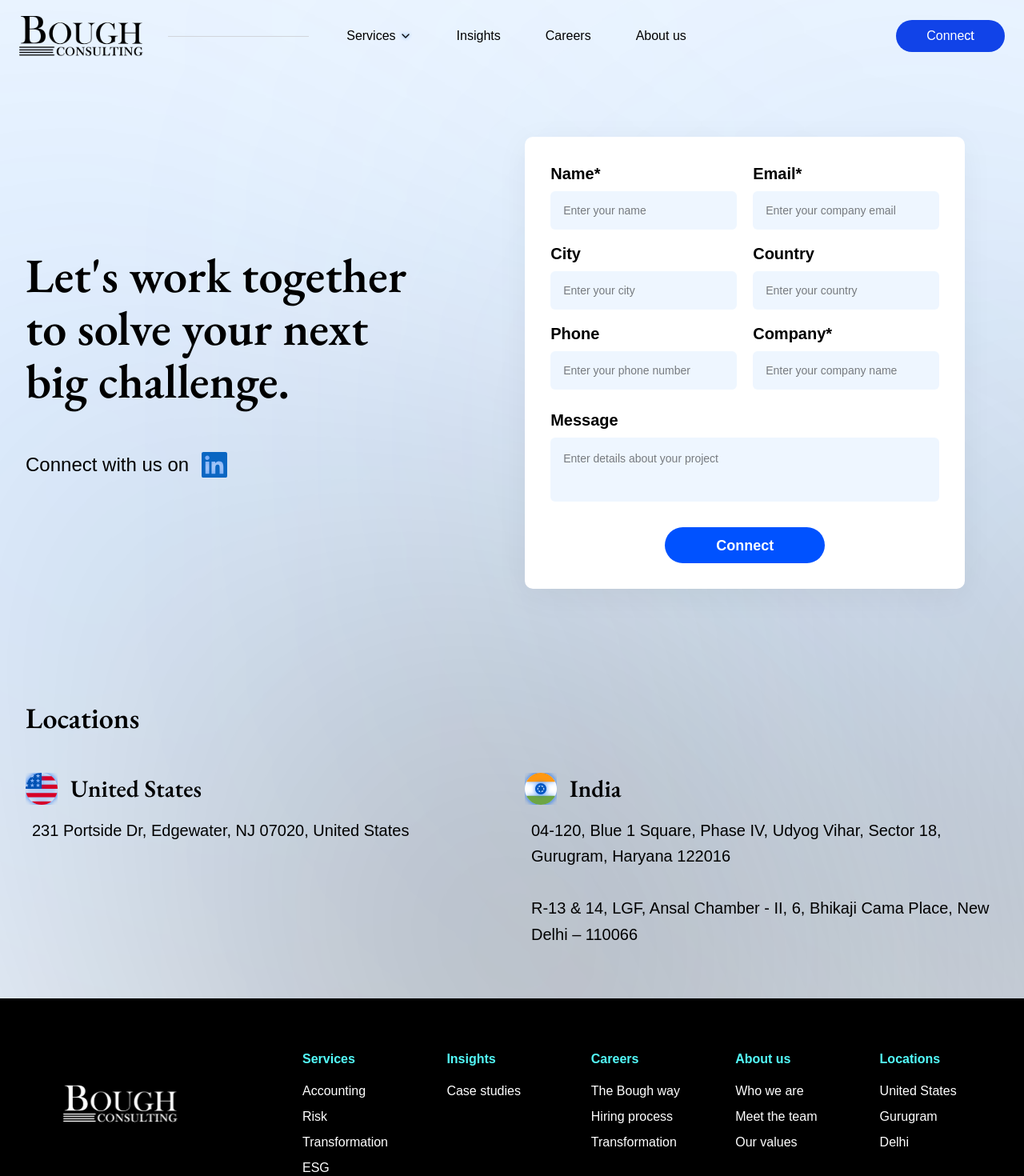
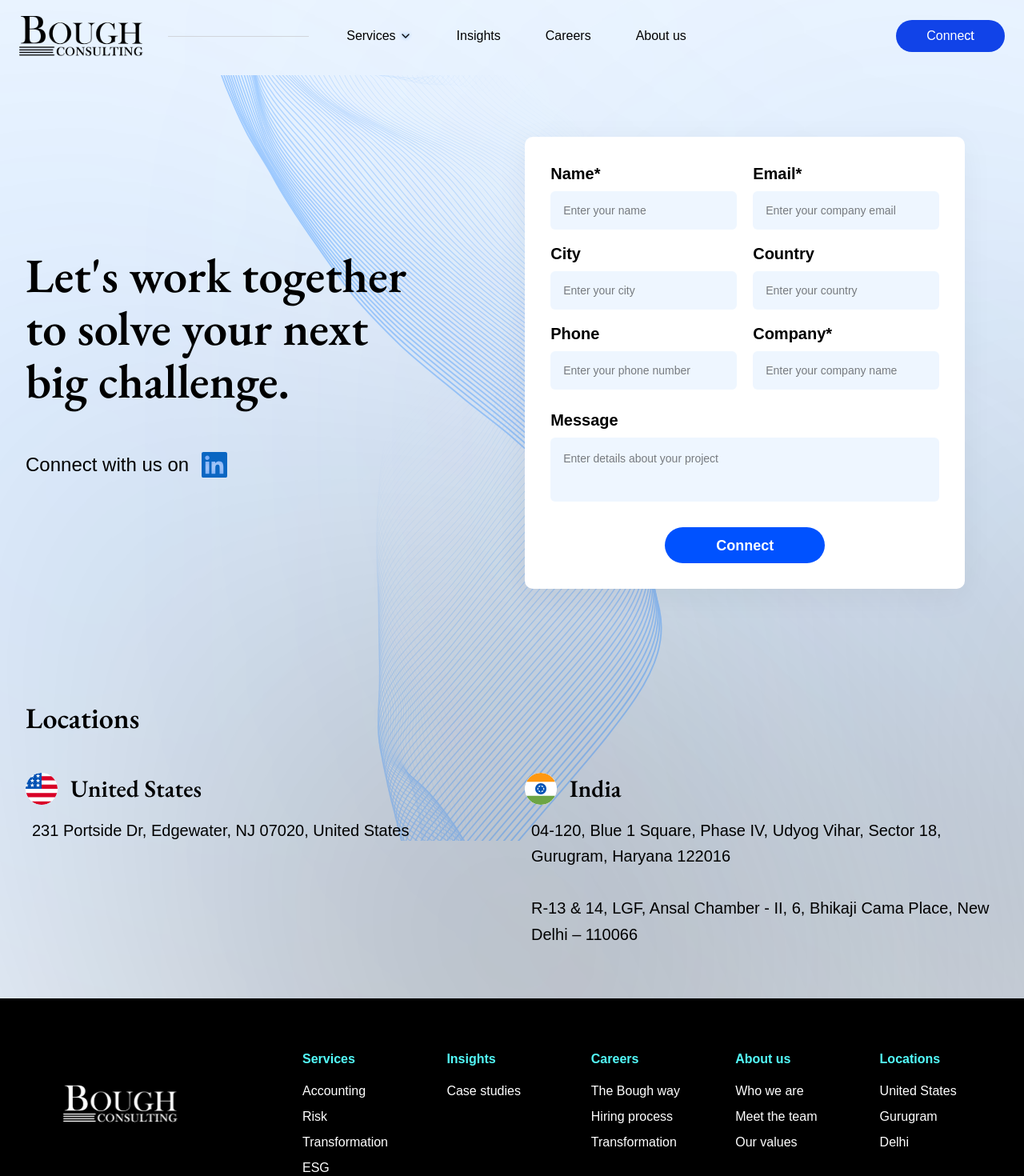
Before and after one commit to Astron-1/bough, a Next.js app: page /connect in a window 1280 px wide. Shown: the top 1470 px of the page at 80% size. Built offline with nearby package versions, Linux system fonts and the light colour scheme.

Commit message:
fixed connect page added vector in about us and connect page

```diff
--- a/src/components/Services.tsx
+++ b/src/components/Services.tsx
@@ -20,14 +20,12 @@
   const sectionRef = useRef<HTMLDivElement>(null);
   const cardRefs = useRef<(HTMLDivElement | null)[]>([]);
   const [animate, setAnimate] = useState<boolean>(false);
-  const [isInView, setIsInView] = useState<boolean>(false);
 
   useEffect(() => {
     // Check if section is in viewport
     const observer = new IntersectionObserver(
       (entries) => {
         if (entries[0].isIntersecting) {
-          setIsInView(true);
           // Start animation when component is in view
           setTimeout(() => {
             setAnimate(true);
@@ -49,7 +47,7 @@
   }, []);
 
   return (
-    <div className="relative w-full py-16" style={{ minHeight: "1200px" }}>
+    <div className="relative w-full py-16" style={{ minHeight: "1600px" }}>
       {/* Service Cards Container with embedded SVG path */}
       <div ref={sectionRef} className="relative flex flex-col gap-20 w-full">
         {/* SVG Path connecting the service cards */}
@@ -58,7 +56,7 @@
           animate={animate}
           pathColor="#0066FF"
           strokeWidth={3}
-          showBall={isInView}
+          showBall={true}
         />
 
         {services.map((service, i) => {
--- a/src/components/about/HeroSection.tsx
+++ b/src/components/about/HeroSection.tsx
@@ -1,5 +1,7 @@
 import React from "react";
+import Image from "next/image";
 import Text, { Font } from "@app/components/Text";
+import { figmaSectionContainer } from "@app/utils/figmaUtils";
 
 interface HeroSectionProps {
   title: string;
@@ -8,11 +10,23 @@
 
 export default function HeroSection({ title, subtitle }: HeroSectionProps) {
   return (
-    <div className="max-w-7xl mx-auto px-4 sm:px-6 lg:px-8 pt-16 pb-12 relative z-10">
+    <div className="relative overflow-visible w-full pt-20 pb-36">
+      {/* Background vector image */}
+      <div className="absolute inset-0 w-full h-[90%] top-0 z-0">
+        <Image
+          src="/about-us/herosection.svg"
+          alt="Hero background"
+          fill
+          priority
+          className="object-cover object-center opacity-30"
+        />
+      </div>
+
+      <div className="max-w-7xl mx-auto px-4 sm:px-6 lg:px-8 relative z-10 py-12" style={figmaSectionContainer()}>
         <div className="text-center max-w-3xl mx-auto">
           <Text
             type={Font.GARAMOND}
-          className="text-4xl md:text-5xl lg:text-6xl font-semibold text-black mb-6"
+            className="text-4xl md:text-5xl lg:text-6xl font-semibold text-black mb-8"
           >
             {title}
           </Text>
@@ -24,5 +38,6 @@
           </Text>
         </div>
       </div>
+    </div>
   );
 }
--- a/src/pages/connect/index.tsx
+++ b/src/pages/connect/index.tsx
@@ -2,6 +2,7 @@
 import Header from "@app/components/Header";
 import Text, { Font } from "@app/components/Text";
 import Link from "next/link";
+import Image from "next/image";
 
 type FormData = {
   name: string;
@@ -54,6 +55,11 @@
       0% { transform: scale(1); opacity: 0.7; }
       50% { transform: scale(1.1); opacity: 0.3; }
       100% { transform: scale(1.2); opacity: 0; }
+    }
+
+    /* Remove filter from flag SVGs */
+    .flag-icon svg path {
+      filter: none !important;
     }
   `;
 
@@ -182,6 +188,27 @@
         <div className="w-[496px] h-[594px] left-[-197px] top-[192px] absolute bg-[rgba(0,116,255,0.30)] shadow-[624px_624px_624px] rounded-full blur-[312px] opacity-70 md:opacity-100"></div>
         <div className="w-[493px] h-[590px] right-[-100px] top-[157px] absolute bg-[rgba(0,116,255,0.30)] shadow-[624px_624px_624px] rounded-full blur-[312px] opacity-70 md:opacity-100"></div>
 
+        {/* Wave SVG Background */}
+        <div className="absolute inset-0 w-full h-full z-0 overflow-hidden">
+          <div style={{
+            transform: 'rotate(90deg)',
+            transformOrigin: 'center',
+            position: 'absolute',
+            left: "-10%",
+            top: 0,
+            width: '100%',
+            height: '55%'
+          }}>
+            <Image
+              src="/about-us/herosection.svg"
+              alt="Wave background"
+              fill
+              priority
+              className="object-cover object-center opacity-30"
+            />
+          </div>
+        </div>
+
         {/* Hero Section - 100vh height */}
         <div className="min-h-[calc(100vh-80px)] max-w-7xl mx-auto px-4 sm:px-6 lg:px-8 relative z-10 flex items-center py-12 md:py-0">
           <div className="w-full flex flex-col lg:flex-row items-center gap-8 lg:gap-16">
@@ -204,14 +231,21 @@
                   className="inline-block"
                 >
                   <svg
+                    xmlns="http://www.w3.org/2000/svg"
                     className="text-[#0A66C2] w-7 h-7 md:w-8 md:h-8"
                     width="32"
                     height="32"
                     viewBox="0 0 32 32"
-                    fill="currentColor"
-                    xmlns="http://www.w3.org/2000/svg"
+                    fill="none"
                   >
-                    <path d="M27.2655 27.2659H22.5241V19.8405C22.5241 18.0699 22.4925 15.7905 20.0581 15.7905C17.5886 15.7905 17.2108 17.7198 17.2108 19.7116V27.2654H12.4695V11.9959H17.0211V14.0826H17.0849C17.5404 13.3038 18.1987 12.6631 18.9895 12.2287C19.7804 11.7944 20.6742 11.5826 21.5759 11.616C26.3815 11.616 27.2675 14.777 27.2675 18.8893L27.2655 27.2659ZM7.1195 9.90877C5.59988 9.90902 4.36775 8.67727 4.3675 7.15764C4.36725 5.63802 5.59888 4.40589 7.1185 4.40564C8.63812 4.40527 9.87025 5.63702 9.8705 7.15664C9.87063 7.8864 9.58087 8.58632 9.06497 9.10244C8.54906 9.61856 7.84925 9.9086 7.1195 9.90877ZM9.49025 27.266H4.74388V11.9959H9.49012L9.49025 27.266ZM29.6293 0.00226795H2.36137C1.07262 -0.012232 0.01575 1.02014 0 2.30889V29.6905C0.01525 30.9799 1.072 32.0133 2.36125 31.9998H29.6293C30.9213 32.0158 31.9821 30.9824 32 29.6905V2.30677C31.9816 1.01552 30.9206 -0.0167321 29.6293 0.000142951" />
+                    <g clip-path="url(#clip0_2_10021)">
+                      <path d="M27.2655 27.266H22.5241V19.8406C22.5241 18.07 22.4925 15.7906 20.0581 15.7906C17.5886 15.7906 17.2108 17.7198 17.2108 19.7117V27.2655H12.4695V11.996H17.0211V14.0827H17.0849C17.5404 13.3039 18.1987 12.6631 18.9895 12.2288C19.7804 11.7944 20.6742 11.5827 21.5759 11.6161C26.3815 11.6161 27.2675 14.7771 27.2675 18.8893L27.2655 27.266ZM7.1195 9.90883C5.59988 9.90908 4.36775 8.67733 4.3675 7.1577C4.36725 5.63808 5.59888 4.40595 7.1185 4.4057C8.63812 4.40533 9.87025 5.63708 9.8705 7.1567C9.87063 7.88646 9.58087 8.58638 9.06497 9.1025C8.54906 9.61862 7.84925 9.90866 7.1195 9.90883ZM9.49025 27.2661H4.74388V11.996H9.49012L9.49025 27.2661ZM29.6293 0.00232899H2.36137C1.07262 -0.012171 0.01575 1.0202 0 2.30895V29.6906C0.01525 30.98 1.072 32.0133 2.36125 31.9998H29.6293C30.9213 32.0158 31.9821 30.9825 32 29.6906V2.30683C31.9816 1.01558 30.9206 -0.016671 29.6293 0.000203987" fill="#0A66C2"/>
+                    </g>
+                    <defs>
+                      <clipPath id="clip0_2_10021">
+                        <rect width="32" height="32" fill="white"/>
+                      </clipPath>
+                    </defs>
                   </svg>
                 </Link>
               </div>
@@ -587,46 +621,31 @@
             {/* United States Location */}
             <div>
               <div className="flex items-center mb-4 justify-center md:justify-start">
+                <div className="relative flag-icon" style={{ isolation: 'isolate' }}>
                   <svg
+                    xmlns="http://www.w3.org/2000/svg"
                     width="40"
                     height="40"
                     viewBox="0 0 40 40"
                     fill="none"
-                  xmlns="http://www.w3.org/2000/svg"
                     className="mr-4"
                   >
-                  <g clipPath="url(#clip0_239_19161)">
-                    <path
-                      d="M20 40C31.0457 40 40 31.0457 40 20C40 8.9543 31.0457 0 20 0C8.9543 0 0 8.9543 0 20C0 31.0457 8.9543 40 20 40Z"
-                      fill="#F0F0F0"
-                    />
-                    <path
-                      d="M19.1301 20H39.9996C39.9996 18.1949 39.759 16.4461 39.3107 14.7826H19.1301V20Z"
-                      fill="#D80027"
-                    />
-                    <path
-                      d="M19.1301 9.56422H37.0642C35.8399 7.56641 34.2745 5.80055 32.4493 4.3468H19.1301V9.56422Z"
-                      fill="#D80027"
-                    />
-                    <path
-                      d="M19.9997 40C24.7067 40 29.033 38.3732 32.4494 35.6522H7.55005C10.9665 38.3732 15.2928 40 19.9997 40Z"
-                      fill="#D80027"
-                    />
-                    <path
-                      d="M2.93521 30.4332H37.0643C38.0472 28.8293 38.8094 27.0762 39.3108 25.2158H0.688721C1.19005 27.0762 1.95231 28.8293 2.93521 30.4332Z"
-                      fill="#D80027"
-                    />
-                    <path
-                      d="M9.26437 3.12328H11.087L9.39164 4.35492L10.0392 6.34781L8.34398 5.11617L6.64875 6.34781L7.20813 4.62617C5.71547 5.86953 4.40719 7.32625 3.32906 8.94938H3.91305L2.83391 9.73336C2.66578 10.0138 2.50453 10.2987 2.35 10.5879L2.86531 12.1739L1.90391 11.4754C1.66492 11.9817 1.44633 12.4995 1.24984 13.028L1.81758 14.7755H3.91305L2.21773 16.0071L2.86531 18L1.17008 16.7684L0.154609 17.5062C0.0529687 18.3232 0 19.1554 0 20H20C20 8.95437 20 7.65219 20 0C16.0491 0 12.366 1.14609 9.26437 3.12328ZM10.0392 18L8.34398 16.7684L6.64875 18L7.29633 16.0071L5.60102 14.7755H7.69648L8.34398 12.7826L8.99148 14.7755H11.087L9.39164 16.0071L10.0392 18ZM9.39164 10.181L10.0392 12.1739L8.34398 10.9423L6.64875 12.1739L7.29633 10.181L5.60102 8.94938H7.69648L8.34398 6.95648L8.99148 8.94938H11.087L9.39164 10.181ZM17.2131 18L15.5179 16.7684L13.8227 18L14.4702 16.0071L12.7749 14.7755H14.8704L15.5179 12.7826L16.1654 14.7755H18.2609L16.5655 16.0071L17.2131 18ZM16.5655 10.181L17.2131 12.1739L15.5179 10.9423L13.8227 12.1739L14.4702 10.181L12.7749 8.94938H14.8704L15.5179 6.95648L16.1654 8.94938H18.2609L16.5655 10.181ZM16.5655 4.35492L17.2131 6.34781L15.5179 5.11617L13.8227 6.34781L14.4702 4.35492L12.7749 3.12328H14.8704L15.5179 1.13039L16.1654 3.12328H18.2609L16.5655 4.35492Z"
-                      fill="#0052B4"
-                    />
+                    <g clipPath="url(#clip0_us_flag)">
+                      <rect width="40" height="40" rx="20" fill="white"/>
+                      <path d="M20 40C31.0457 40 40 31.0457 40 20C40 8.9543 31.0457 0 20 0C8.9543 0 0 8.9543 0 20C0 31.0457 8.9543 40 20 40Z" fill="white"/>
+                      <path d="M19.1301 19.9999H39.9996C39.9996 18.1947 39.759 16.446 39.3107 14.7825H19.1301V19.9999Z" fill="#D80027"/>
+                      <path d="M19.1301 9.5641H37.0642C35.8399 7.56629 34.2745 5.80043 32.4493 4.34668H19.1301V9.5641Z" fill="#D80027"/>
+                      <path d="M19.9997 39.9999C24.7067 39.9999 29.033 38.373 32.4494 35.6521H7.55005C10.9665 38.373 15.2928 39.9999 19.9997 39.9999Z" fill="#D80027"/>
+                      <path d="M2.93521 30.433H37.0643C38.0472 28.8292 38.8094 27.076 39.3108 25.2156H0.688721C1.19005 27.076 1.95231 28.8292 2.93521 30.433Z" fill="#D80027"/>
+                      <path d="M9.26437 3.12328H11.087L9.39164 4.35492L10.0392 6.34781L8.34398 5.11617L6.64875 6.34781L7.20813 4.62617C5.71547 5.86953 4.40719 7.32625 3.32906 8.94938H3.91305L2.83391 9.73336C2.66578 10.0138 2.50453 10.2987 2.35 10.5879L2.86531 12.1739L1.90391 11.4754C1.66492 11.9817 1.44633 12.4995 1.24984 13.028L1.81758 14.7755H3.91305L2.21773 16.0071L2.86531 18L1.17008 16.7684L0.154609 17.5062C0.0529687 18.3232 0 19.1554 0 20H20C20 8.95437 20 7.65219 20 0C16.0491 0 12.366 1.14609 9.26437 3.12328ZM10.0392 18L8.34398 16.7684L6.64875 18L7.29633 16.0071L5.60102 14.7755H7.69648L8.34398 12.7826L8.99148 14.7755H11.087L9.39164 16.0071L10.0392 18ZM9.39164 10.181L10.0392 12.1739L8.34398 10.9423L6.64875 12.1739L7.29633 10.181L5.60102 8.94938H7.69648L8.34398 6.95648L8.99148 8.94938H11.087L9.39164 10.181ZM17.2131 18L15.5179 16.7684L13.8227 18L14.4702 16.0071L12.7749 14.7755H14.8704L15.5179 12.7826L16.1654 14.7755H18.2609L16.5655 16.0071L17.2131 18ZM16.5655 10.181L17.2131 12.1739L15.5179 10.9423L13.8227 12.1739L14.4702 10.181L12.7749 8.94938H14.8704L15.5179 6.95648L16.1654 8.94938H18.2609L16.5655 10.181ZM16.5655 4.35492L17.2131 6.34781L15.5179 5.11617L13.8227 6.34781L14.4702 4.35492L12.7749 3.12328H14.8704L15.5179 1.13039L16.1654 3.12328H18.2609L16.5655 4.35492Z" fill="#0052B4"/>
                     </g>
                     <defs>
-                    <clipPath id="clip0_239_19161">
-                      <rect width="40" height="40" fill="white" />
+                      <clipPath id="clip0_us_flag">
+                        <rect width="40" height="40" rx="20" fill="white"/>
                       </clipPath>
                     </defs>
                   </svg>
+                </div>
                 <Text
                   type={Font.GARAMOND}
                   className="text-2xl md:text-3xl font-semibold text-black"
@@ -645,46 +664,31 @@
             {/* India Location */}
             <div>
               <div className="flex items-center mb-4 justify-center md:justify-start">
+                <div className="relative flag-icon" style={{ isolation: 'isolate' }}>
                   <svg
+                    xmlns="http://www.w3.org/2000/svg"
                     width="40"
                     height="40"
                     viewBox="0 0 40 40"
                     fill="none"
-                  xmlns="http://www.w3.org/2000/svg"
                     className="mr-4"
                   >
-                  <g clipPath="url(#clip0_239_19211)">
-                    <path
-                      d="M20 40C31.0457 40 40 31.0457 40 20C40 8.9543 31.0457 0 20 0C8.9543 0 0 8.9543 0 20C0 31.0457 8.9543 40 20 40Z"
-                      fill="white"
-                    />
-                    <path
-                      d="M20.0001 -0.00158691C12.0709 -0.00158691 5.21962 4.61287 1.98462 11.3028H38.0155C34.7806 4.61287 27.9292 -0.00158691 20.0001 -0.00158691Z"
-                      fill="#FF9811"
-                    />
-                    <path
-                      d="M20.0001 39.9994C27.9292 39.9994 34.7806 35.385 38.0156 28.6951H1.98462C5.21962 35.385 12.0709 39.9994 20.0001 39.9994Z"
-                      fill="#6DA544"
-                    />
-                    <path
-                      d="M20.0007 26.9553C23.8426 26.9553 26.9572 23.8408 26.9572 19.9988C26.9572 16.1569 23.8426 13.0424 20.0007 13.0424C16.1587 13.0424 13.0442 16.1569 13.0442 19.9988C13.0442 23.8408 16.1587 26.9553 20.0007 26.9553Z"
-                      fill="#0052B4"
-                    />
-                    <path
-                      d="M20.0001 24.3467C22.4014 24.3467 24.348 22.4002 24.348 19.9989C24.348 17.5977 22.4014 15.6511 20.0001 15.6511C17.5989 15.6511 15.6523 17.5977 15.6523 19.9989C15.6523 22.4002 17.5989 24.3467 20.0001 24.3467Z"
-                      fill="white"
-                    />
-                    <path
-                      d="M20.0006 14.6348L21.3419 17.6769L24.6469 17.3174L22.6832 20L24.6469 22.6826L21.3419 22.3231L20.0006 25.3651L18.6593 22.3231L15.3542 22.6825L17.318 20L15.3542 17.3174L18.6593 17.6769L20.0006 14.6348Z"
-                      fill="#0052B4"
-                    />
+                    <g clipPath="url(#clip0_india_flag)">
+                      <rect width="40" height="40" rx="20" fill="white"/>
+                      <path d="M20 40C31.0457 40 40 31.0457 40 20C40 8.9543 31.0457 0 20 0C8.9543 0 0 8.9543 0 20C0 31.0457 8.9543 40 20 40Z" fill="white"/>
+                      <path d="M20.0001 -0.00146484C12.0709 -0.00146484 5.21962 4.61299 1.98462 11.3029H38.0155C34.7806 4.61299 27.9292 -0.00146484 20.0001 -0.00146484Z" fill="#FF9811"/>
+                      <path d="M20.0001 39.9994C27.9292 39.9994 34.7806 35.385 38.0156 28.6951H1.98462C5.21962 35.385 12.0709 39.9994 20.0001 39.9994Z" fill="#6DA544"/>
+                      <path d="M20.0007 26.9552C23.8426 26.9552 26.9572 23.8407 26.9572 19.9987C26.9572 16.1568 23.8426 13.0422 20.0007 13.0422C16.1587 13.0422 13.0442 16.1568 13.0442 19.9987C13.0442 23.8407 16.1587 26.9552 20.0007 26.9552Z" fill="#0052B4"/>
+                      <path d="M20.0001 24.3467C22.4014 24.3467 24.348 22.4002 24.348 19.9989C24.348 17.5977 22.4014 15.6511 20.0001 15.6511C17.5989 15.6511 15.6523 17.5977 15.6523 19.9989C15.6523 22.4002 17.5989 24.3467 20.0001 24.3467Z" fill="white"/>
+                      <path d="M20.0006 14.6348L21.3419 17.6768L24.6469 17.3173L22.6832 19.9999L24.6469 22.6825L21.3419 22.323L20.0006 25.3651L18.6593 22.323L15.3542 22.6824L17.318 19.9999L15.3542 17.3173L18.6593 17.6768L20.0006 14.6348Z" fill="#0052B4"/>
                     </g>
                     <defs>
-                    <clipPath id="clip0_239_19211">
-                      <rect width="40" height="40" fill="white" />
+                      <clipPath id="clip0_india_flag">
+                        <rect width="40" height="40" rx="20" fill="white"/>
                       </clipPath>
                     </defs>
                   </svg>
+                </div>
                 <Text
                   type={Font.GARAMOND}
                   className="text-2xl md:text-3xl font-semibold text-black"
```
Also changed, not shown: src/components/ServicePath.tsx (+10 -7 lines), src/components/about/GallerySection.module.css (+14 -10 lines), src/components/about/GallerySection.tsx (+17 -24 lines), src/components/about/TeamMemberCard.tsx (+10 -10 lines), src/components/about/TeamSection.tsx (+7 -7 lines), src/pages/about-us/index.tsx (+17 -16 lines), public/about-us/herosection.svg (added), public/profile/Puneeta Puri.png (added). Lines whose indentation alone changed are shown as unchanged.
